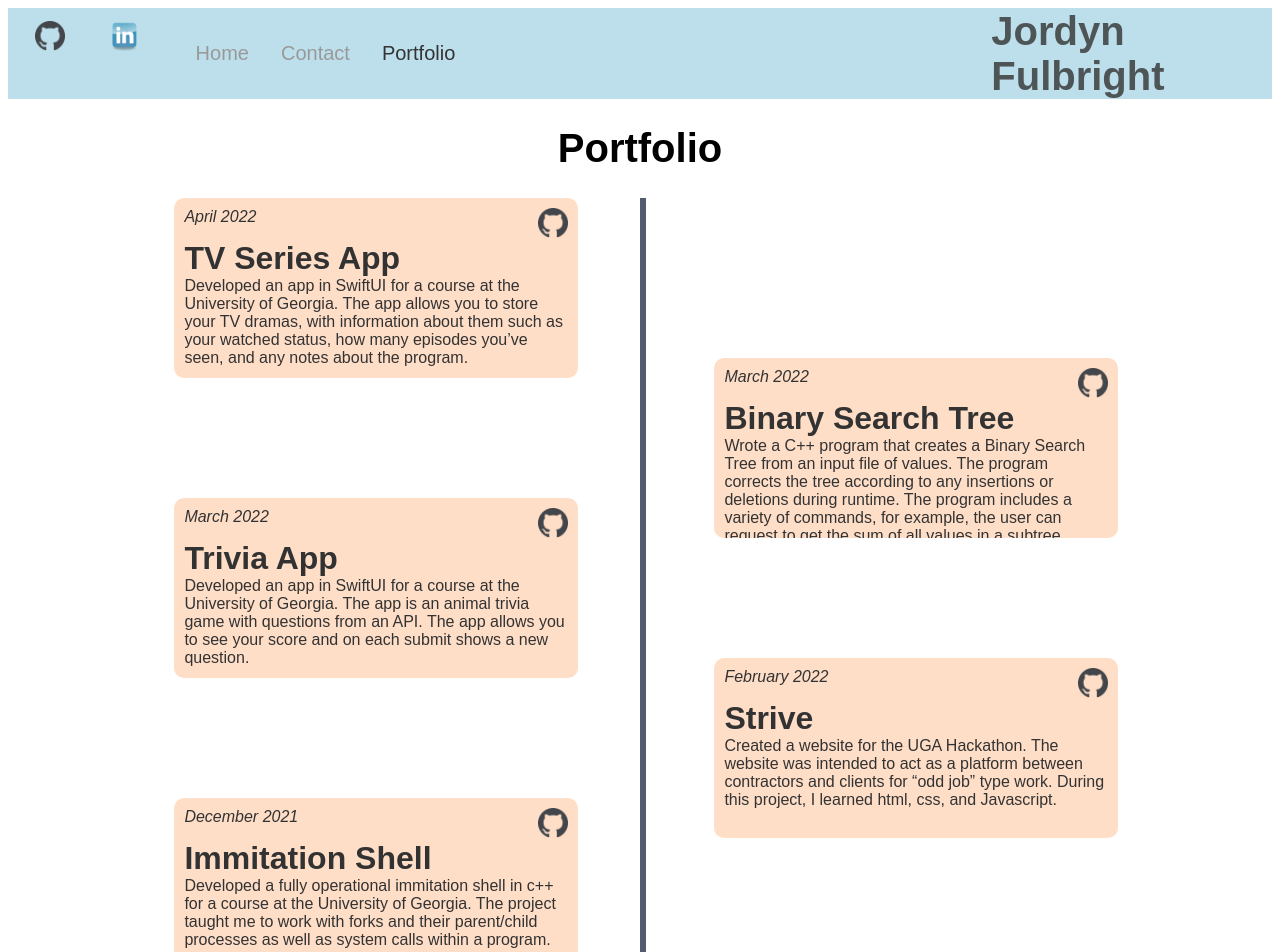
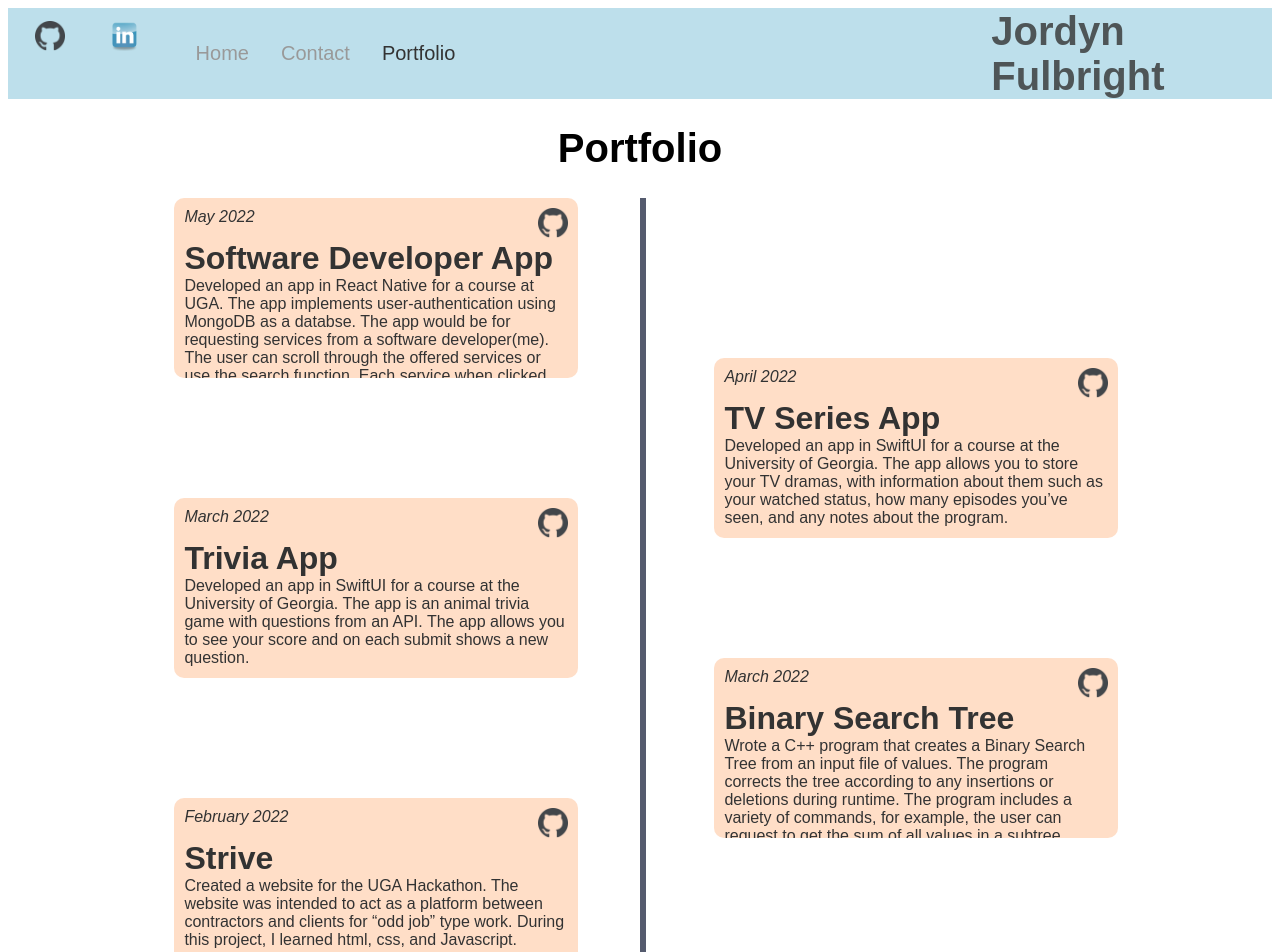
Before and after one commit to jordynful/jordynful.github.io, a React (Create React App) app: page /portfolio in a window 1280 px wide. Shown: the top 952 px of the page. Built offline with nearby package versions, Linux system fonts and the light colour scheme; a web font is replaced by a local one.

Commit message:
added final project 2022 spring to portfolio

```diff
--- a/src/pages/Styles.css
+++ b/src/pages/Styles.css
@@ -132,14 +132,14 @@ width:100vw; */
 }
 .chron {
     width: 100vw;
-    height: 100vh;
+    height: 100%;
 
 }
 
 .vertLine {
 
         border-left: 6px solid #555b6e;
-        height: 100vh;
+        height: 130vh;
         position: relative;
         left: 50%;
         top: 0;
--- a/src/pages/port.js
+++ b/src/pages/port.js
@@ -14,17 +14,17 @@ const Portfolio = () => {
                 <div class="leftPointer">
                     <div class="leftItem">
                         <div class="github">
-                            <p class="head"><em>April 2022</em></p>
+                            <p class="head"><em>May 2022</em></p>
                             <a href="https://github.com/jordynful/DramaApp-41422" activeStyle>
                                 <img src={require('../components/NavBar/githubAlt.png')} alt="GitHub logo" class="img" />
                             </a>
                         </div>
-                        <h1 class="head">TV Series App</h1>
+                        <h1 class="head">Software Developer App</h1>
                         <p class="description">
-                            Developed an app in SwiftUI for a course at the University of Georgia.
-                            The app allows you to store your TV dramas, with information
-                            about them such as your watched status, how many episodes you’ve seen, and any
-                            notes about the program.</p>
+                            Developed an app in React Native for a course at UGA. The app implements user-authentication using MongoDB as a databse. The app would be
+                            for requesting services from a software
+                            developer(me). The user can scroll through the offered services or use the search function.
+                            Each service when clicked on, takes the user to a detailed page about the service.</p>
                     </div>
 
                     <div class="leftItem">
@@ -42,17 +42,16 @@ const Portfolio = () => {
                     </div>
                     <div class="leftItem">
                         <div class="github">
-                            <p class="head"><em>December 2021</em></p>
+                            <p class="head"><em>February 2022</em></p>
                             <a href="https://github.com/jordynful/cs1730p1" activeStyle>
                                 <img src={require('../components/NavBar/githubAlt.png')} alt="GitHub logo" class="img" />
                             </a>
                         </div>
-                        <h1 class="head">Immitation Shell</h1>
+                        <h1 class="head">Strive</h1>
                         <p class="description">
-                            Developed a fully operational immitation shell in c++ for a course
-                            at the University of Georgia. The project taught me to work with
-                            forks and their parent/child processes as well as system calls within
-                            a program.
+                            Created a website for the UGA Hackathon. The website was intended
+                            to act as a platform between contractors and clients for “odd job” type work. During this
+                            project, I learned html, css, and Javascript.
                         </p>
                     </div>
                 </div>
@@ -62,8 +61,23 @@ const Portfolio = () => {
                 <div class="rightPointer">
                     <div class="leftItem">
                         <div class="github">
+                            <p class="head"><em>April 2022</em></p>
+                            <a href="https://github.com/jordynful/DSp3" activeStyle>
+                                <img src={require('../components/NavBar/githubAlt.png')} alt="GitHub logo" class="img" />
+                            </a>
+                        </div>
+                        <h1 class="head">TV Series App</h1>
+                        <p class="description">
+                            Developed an app in SwiftUI for a course at the University of Georgia.
+                            The app allows you to store your TV dramas, with information
+                            about them such as your watched status, how many episodes you’ve seen, and any
+                            notes about the program.
+                        </p>
+                    </div>
+                    <div class="leftItem">
+                        <div class="github">
                             <p class="head"><em>March 2022</em></p>
-                            <a href="https://github.com/jordynful/DSp3" activeStyle>
+                            <a href="https://github.com/jordynful/IndustRealize" activeStyle>
                                 <img src={require('../components/NavBar/githubAlt.png')} alt="GitHub logo" class="img" />
                             </a>
                         </div>
@@ -78,16 +92,17 @@ const Portfolio = () => {
                     </div>
                     <div class="leftItem">
                         <div class="github">
-                            <p class="head"><em>February 2022</em></p>
+                            <p class="head"><em>December 2021</em></p>
                             <a href="https://github.com/jordynful/IndustRealize" activeStyle>
                                 <img src={require('../components/NavBar/githubAlt.png')} alt="GitHub logo" class="img" />
                             </a>
                         </div>
-                        <h1 class="head">Strive</h1>
+                        <h1 class="head">Immitation Shell</h1>
                         <p class="description">
-                            Created a website for the UGA Hackathon. The website was intended
-                            to act as a platform between contractors and clients for “odd job” type work. During this
-                         project, I learned html, css, and Javascript.
+                            Developed a fully operational immitation shell in c++ for a course
+                            at the University of Georgia. The project taught me to work with
+                            forks and their parent/child processes as well as system calls within
+                            a program.
                         </p>
                     </div>
 
```
Lines whose indentation alone changed are shown as unchanged.
